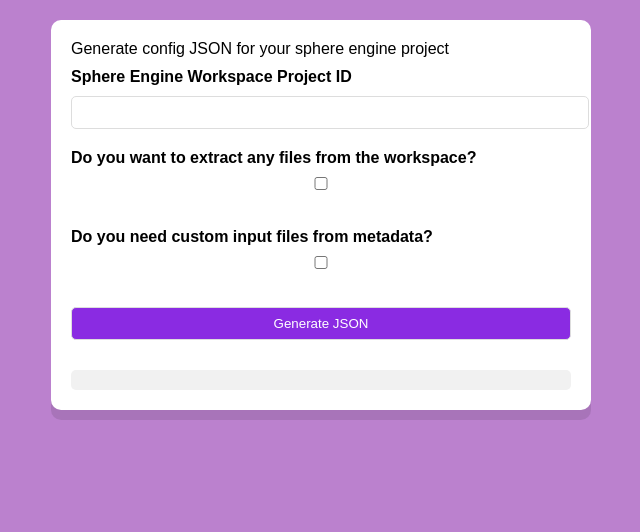
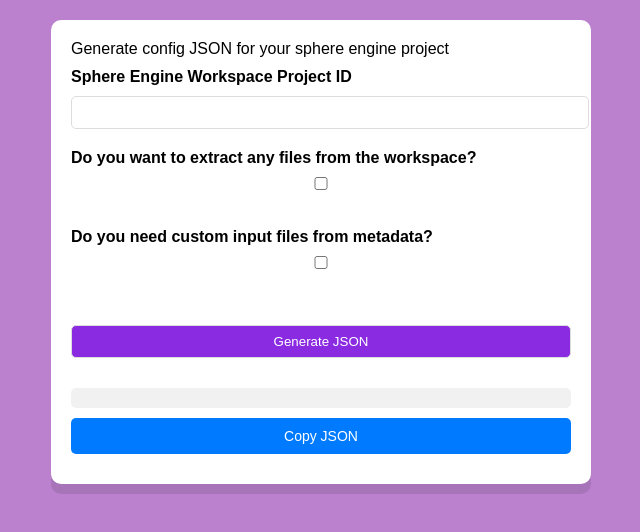
Before and after one commit to bhertzberg/sphengine, a plain HTML site: page index.html in a window 1280 px wide. Shown: the whole page, without its empty margins (319-959 px from the left). Drawn offline with Linux system fonts and the light colour scheme.

Commit message:
updated custom_files list format. Added json copy button. Fixed json formatting

```diff
--- a/index.html
+++ b/index.html
@@ -26,10 +26,15 @@
             <label for="custom_files" id="custom_files_label" style ="display:none;">Enter custom files in comma separated list</label>
             <input type="text" id = "custom_files" style ="display:none" placeholder="e.g., metadata.sql_query, metadata.database"><br>
 
+            <label for="custom_file_names" id="custom_files_names_label" style ="display:none;">Enter the names of your custom files in comma separated list</label>
+            <input type="text" id = "custom_file_names" style ="display:none" placeholder="e.g., metadata.sql_query, metadata.database"><br>
+
             <button type="button" onclick="generateJson()">Generate JSON</button>
         </form>
 
         <div id="json-output"></div>
+
+        <button id="copy-button" onclick="copyJson()">Copy JSON</button>
 
     </div>
 
@@ -74,10 +79,24 @@
             if (extract){
                 jsonData.extract_files = extractFiles.split(',').map(file =>file.trim());
             }
-            if (custom){
-                jsonData.custom_files = customFiles.split(',').map(file =>file.trim());
-            }
+            if (custom) {
+    jsonData.custom_files = customFiles.split(',').map(file => ({
+        taskDataPath: file.trim()
+    }));
+}
+
             document.getElementById("json-output").textContent = JSON.stringify(jsonData, null, 2)
+        }
+
+        function copyJson() {
+            const jsonText = document.getElementById("json-output").textContent;
+            navigator.clipboard.writeText(jsonText)
+                .then(() => {
+                    alert("JSON copied to clipboard!");
+                })
+                .catch((err) => {
+                    alert("Failed to copy JSON: " + err);
+                });
         }
     </script>
 </body>
--- a/styles.css
+++ b/styles.css
@@ -47,8 +47,21 @@
     padding: 10px;
     background-color: #f1f1f1;
     border-radius: 5px;
-    white-space: pre-rap;
+    white-space: pre-wrap;
     word-wrap: break-word;
     max-height: 300px;
     overflow-y: auto;
 }
+
+#copy-button {
+    margin-top: 10px;
+    padding: 10px 15px;
+    background-color: #007bff;
+    color: white;
+    border: none;
+    cursor: pointer;
+    font-size: 14px;
+}
+#copy-button:hover {
+    background-color: #0056b3;
+}
```
